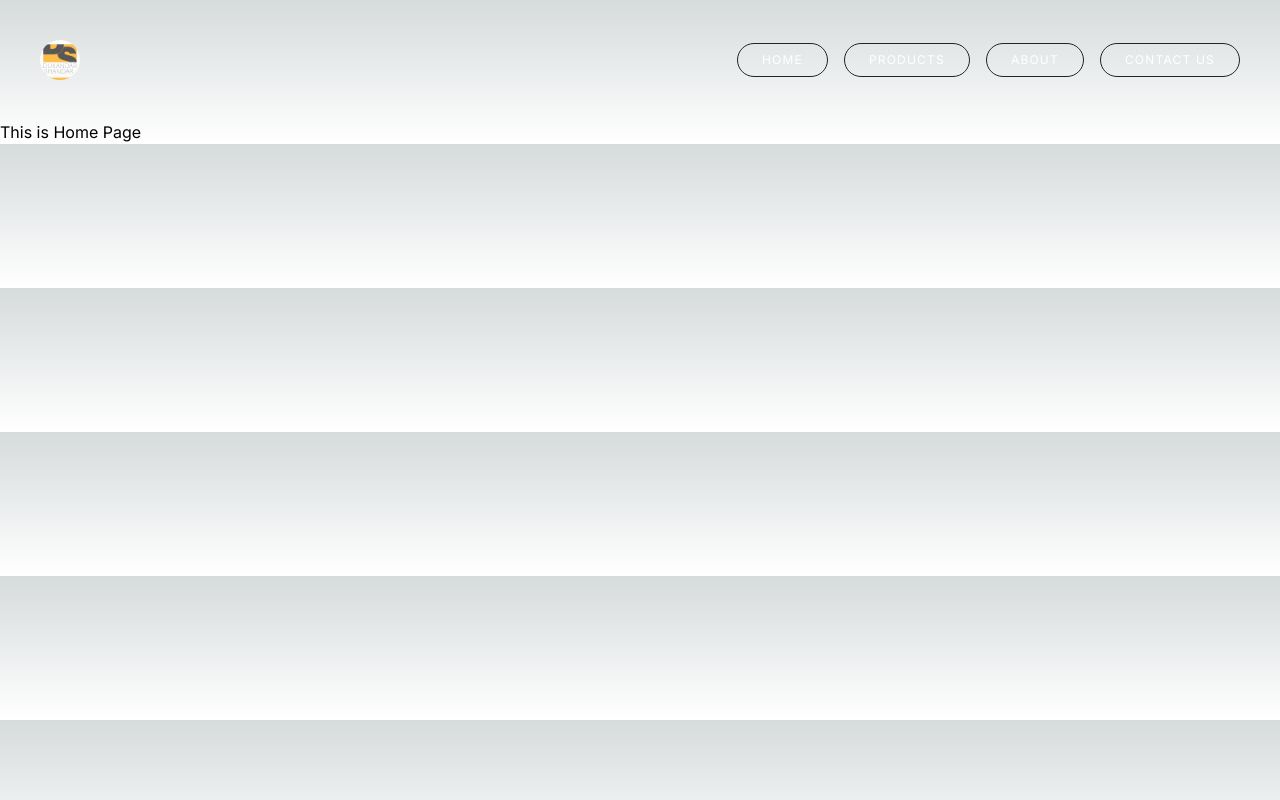
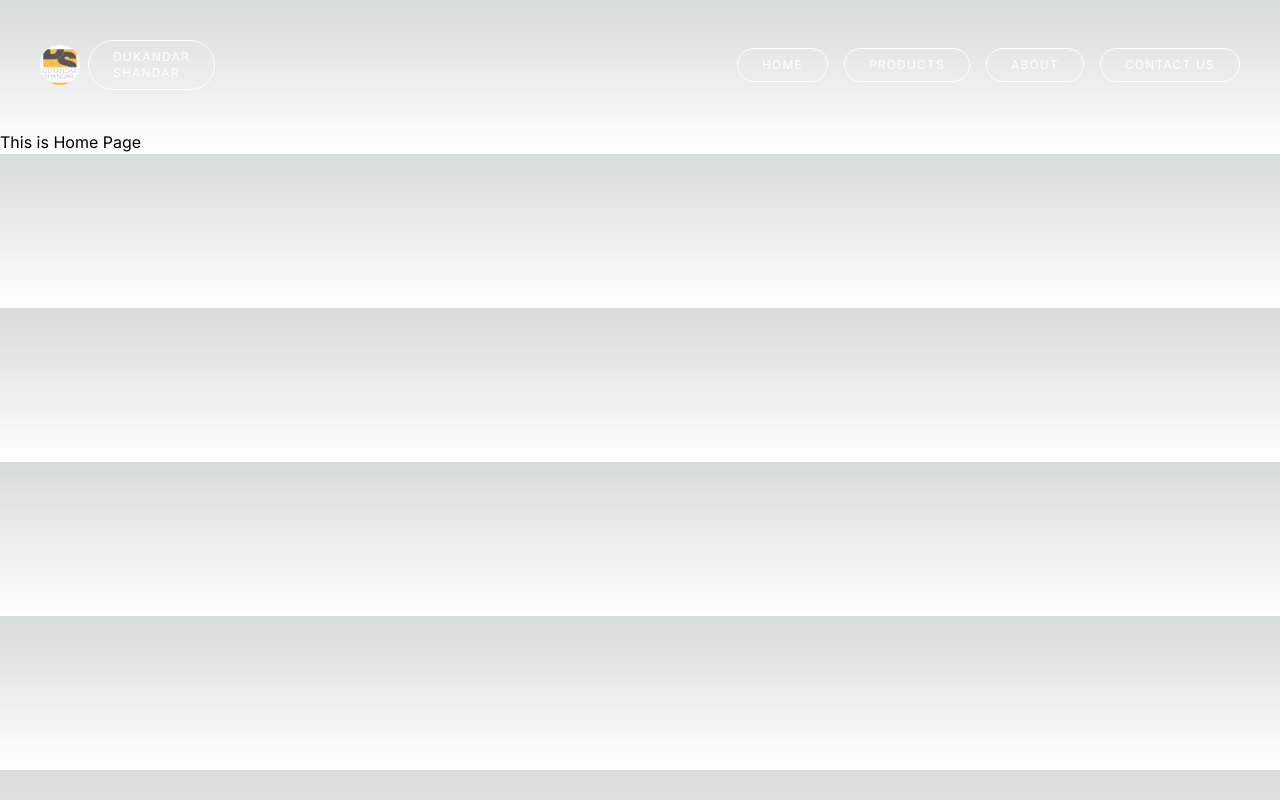
Before and after one commit to bilawal316/CODSOFT-Ecommerce, a Next.js app in the folder my-app/: page / in a window 1280 px wide. Built offline with nearby package versions, Linux system fonts and the light colour scheme.

Commit message:
Modified app/components/Navbar/navbar.js, app/globals.css, app/page.tsx, firebase.json, tailwind.config.ts

```diff
--- a/my-app/app/components/Navbar/navbar.js
+++ b/my-app/app/components/Navbar/navbar.js
@@ -7,7 +7,7 @@
 const Navbar = () => {
   return (
     <div>
-      <div className="flex items-center justify-between px-10 py-10">
+      <div className="w-full flex items-center justify-between px-10 py-10">
         <motion.div
           initial={{
             x: -500,
@@ -17,15 +17,23 @@
           animate={{ x: 0, opacity: 1, scale: 1 }}
           transition={{ duration: 1.5 }}
         >
+         <div className="flex flex-col items-center">
   <Link href="/">
+  <div className="flex items-center">
   <Image
     src="/logo.jpg"
     alt="Logo"
     width={40}
     height={40}
-                className="rounded-full"
+    className="rounded-full hover:bg-hoverBg cursor-pointer"
   />
+  <div className="ml-2 navButton">Dukandar <br/> Shandar</div>
+</div>
+
   </Link>
+</div>
+
+
         </motion.div>
         <motion.div
          initial={{
--- a/my-app/app/globals.css
+++ b/my-app/app/globals.css
@@ -4,8 +4,9 @@
 
 @layer components {
   .navButton {
-    @apply px-6 py-2 border  border-[#242424] rounded-full uppercase text-xs tracking-widest text-white transition-all hover:border-[#F7A88A] hover:text-[#f7ABBA]/40;
+    @apply px-6 py-2 border  border-white rounded-full uppercase text-xs tracking-widest text-white transition-all hover:border-[#F7A88A] hover:text-[#f7ABBA]/40;
   }
+
 }
 
 
--- a/my-app/app/page.tsx
+++ b/my-app/app/page.tsx
@@ -1,11 +1,11 @@
-import react from "react";
+import React from 'react'
 
-const Page = () => {
+const page = () => {
   return (
-   <div>
-    This is Home Page
-   </div>
-  );
-};
+    <div>
+      This is Home Page
+    </div>
+  )
+}
 
-export default Page;
+export default page
--- /dev/null
+++ b/my-app/no/404.html
@@ -0,0 +1,33 @@
+<!DOCTYPE html>
+<html>
+  <head>
+    <meta charset="utf-8">
+    <meta name="viewport" content="width=device-width, initial-scale=1">
+    <title>Page Not Found</title>
+
+    <style media="screen">
+      body { background: #ECEFF1; color: rgba(0,0,0,0.87); font-family: Roboto, Helvetica, Arial, sans-serif; margin: 0; padding: 0; }
+      #message { background: white; max-width: 360px; margin: 100px auto 16px; padding: 32px 24px 16px; border-radius: 3px; }
+      #message h3 { color: #888; font-weight: normal; font-size: 16px; margin: 16px 0 12px; }
+      #message h2 { color: #ffa100; font-weight: bold; font-size: 16px; margin: 0 0 8px; }
+      #message h1 { font-size: 22px; font-weight: 300; color: rgba(0,0,0,0.6); margin: 0 0 16px;}
+      #message p { line-height: 140%; margin: 16px 0 24px; font-size: 14px; }
+      #message a { display: block; text-align: center; background: #039be5; text-transform: uppercase; text-decoration: none; color: white; padding: 16px; border-radius: 4px; }
+      #message, #message a { box-shadow: 0 1px 3px rgba(0,0,0,0.12), 0 1px 2px rgba(0,0,0,0.24); }
+      #load { color: rgba(0,0,0,0.4); text-align: center; font-size: 13px; }
+      @media (max-width: 600px) {
+        body, #message { margin-top: 0; background: white; box-shadow: none; }
+        body { border-top: 16px solid #ffa100; }
+      }
+    </style>
+  </head>
+  <body>
+    <div id="message">
+      <h2>404</h2>
+      <h1>Page Not Found</h1>
+      <p>The specified file was not found on this website. Please check the URL for mistakes and try again.</p>
+      <h3>Why am I seeing this?</h3>
+      <p>This page was generated by the Firebase Command-Line Interface. To modify it, edit the <code>404.html</code> file in your project's configured <code>public</code> directory.</p>
+    </div>
+  </body>
+</html>
--- /dev/null
+++ b/my-app/no/index.html
@@ -0,0 +1,89 @@
+<!DOCTYPE html>
+<html>
+  <head>
+    <meta charset="utf-8">
+    <meta name="viewport" content="width=device-width, initial-scale=1">
+    <title>Welcome to Firebase Hosting</title>
+
+    <!-- update the version number as needed -->
+    <script defer src="/__/firebase/10.4.0/firebase-app-compat.js"></script>
+    <!-- include only the Firebase features as you need -->
+    <script defer src="/__/firebase/10.4.0/firebase-auth-compat.js"></script>
+    <script defer src="/__/firebase/10.4.0/firebase-database-compat.js"></script>
+    <script defer src="/__/firebase/10.4.0/firebase-firestore-compat.js"></script>
+    <script defer src="/__/firebase/10.4.0/firebase-functions-compat.js"></script>
+    <script defer src="/__/firebase/10.4.0/firebase-messaging-compat.js"></script>
+    <script defer src="/__/firebase/10.4.0/firebase-storage-compat.js"></script>
+    <script defer src="/__/firebase/10.4.0/firebase-analytics-compat.js"></script>
+    <script defer src="/__/firebase/10.4.0/firebase-remote-config-compat.js"></script>
+    <script defer src="/__/firebase/10.4.0/firebase-performance-compat.js"></script>
+    <!--
+      initialize the SDK after all desired features are loaded, set useEmulator to false
+      to avoid connecting the SDK to running emulators.
+    -->
+    <script defer src="/__/firebase/init.js?useEmulator=true"></script>
+
+    <style media="screen">
+      body { background: #ECEFF1; color: rgba(0,0,0,0.87); font-family: Roboto, Helvetica, Arial, sans-serif; margin: 0; padding: 0; }
+      #message { background: white; max-width: 360px; margin: 100px auto 16px; padding: 32px 24px; border-radius: 3px; }
+      #message h2 { color: #ffa100; font-weight: bold; font-size: 16px; margin: 0 0 8px; }
+      #message h1 { font-size: 22px; font-weight: 300; color: rgba(0,0,0,0.6); margin: 0 0 16px;}
+      #message p { line-height: 140%; margin: 16px 0 24px; font-size: 14px; }
+      #message a { display: block; text-align: center; background: #039be5; text-transform: uppercase; text-decoration: none; color: white; padding: 16px; border-radius: 4px; }
+      #message, #message a { box-shadow: 0 1px 3px rgba(0,0,0,0.12), 0 1px 2px rgba(0,0,0,0.24); }
+      #load { color: rgba(0,0,0,0.4); text-align: center; font-size: 13px; }
+      @media (max-width: 600px) {
+        body, #message { margin-top: 0; background: white; box-shadow: none; }
+        body { border-top: 16px solid #ffa100; }
+      }
+    </style>
+  </head>
+  <body>
+    <div id="message">
+      <h2>Welcome</h2>
+      <h1>Firebase Hosting Setup Complete</h1>
+      <p>You're seeing this because you've successfully setup Firebase Hosting. Now it's time to go build something extraordinary!</p>
+      <a target="_blank" href="https://firebase.google.com/docs/hosting/">Open Hosting Documentation</a>
+    </div>
+    <p id="load">Firebase SDK Loading&hellip;</p>
+
+    <script>
+      document.addEventListener('DOMContentLoaded', function() {
+        const loadEl = document.querySelector('#load');
+        // // 🔥🔥🔥🔥🔥🔥🔥🔥🔥🔥🔥🔥🔥🔥🔥🔥🔥🔥🔥🔥🔥🔥🔥🔥🔥🔥🔥🔥🔥🔥🔥
+        // // The Firebase SDK is initialized and available here!
+        //
+        // firebase.auth().onAuthStateChanged(user => { });
+        // firebase.database().ref('/path/to/ref').on('value', snapshot => { });
+        // firebase.firestore().doc('/foo/bar').get().then(() => { });
+        // firebase.functions().httpsCallable('yourFunction')().then(() => { });
+        // firebase.messaging().requestPermission().then(() => { });
+        // firebase.storage().ref('/path/to/ref').getDownloadURL().then(() => { });
+        // firebase.analytics(); // call to activate
+        // firebase.analytics().logEvent('tutorial_completed');
+        // firebase.performance(); // call to activate
+        //
+        // // 🔥🔥🔥🔥🔥🔥🔥🔥🔥🔥🔥🔥🔥🔥🔥🔥🔥🔥🔥🔥🔥🔥🔥🔥🔥🔥🔥🔥🔥🔥🔥
+
+        try {
+          let app = firebase.app();
+          let features = [
+            'auth',
+            'database',
+            'firestore',
+            'functions',
+            'messaging',
+            'storage',
+            'analytics',
+            'remoteConfig',
+            'performance',
+          ].filter(feature => typeof app[feature] === 'function');
+          loadEl.textContent = `Firebase SDK loaded with ${features.join(', ')}`;
+        } catch (e) {
+          console.error(e);
+          loadEl.textContent = 'Error loading the Firebase SDK, check the console.';
+        }
+      });
+    </script>
+  </body>
+</html>
--- a/my-app/tailwind.config.ts
+++ b/my-app/tailwind.config.ts
@@ -1,4 +1,4 @@
-import type { Config } from 'tailwindcss'
+import type { Config } from 'tailwindcss';
 
 const config: Config = {
   content: [
@@ -8,6 +8,31 @@
   ],
   theme: {
     extend: {
+      maxWidth: {
+        container: '1520px',
+        contentContainer: '1200px',
+      },
+      screens: {
+        xs: '320px',
+        sm: '375px',
+        sml: '500px',
+        md: '667px',
+        mdl: '768px',
+        lg: '960px',
+        lgl: '1024px',
+        xl: '1280px',
+        '2xl': '1400px',
+      },
+      colors: {
+        blue: '#0071dc',
+        lightBlue: '#e6f1fc',
+        yellow: '#ffc220',
+        hoverBg: '#004f9a',
+        lightText: '#46474a',
+      },
+      boxShadow: {
+        bannerShadow: '0 1px 2px 1px #00000026',
+      },
       backgroundImage: {
         'gradient-radial': 'radial-gradient(var(--tw-gradient-stops))',
         'gradient-conic':
@@ -16,5 +41,6 @@
     },
   },
   plugins: [],
-}
-export default config
+};
+
+export default config;
```
Also changed, not shown: my-app/firebase.json. Lines whose indentation alone changed are shown as unchanged.
